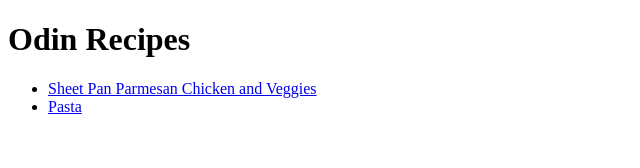
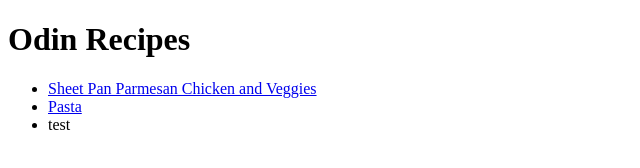
Before and after one commit to LDS076/odin-recipes, a plain HTML site: page index.html in a window 1280 px wide. Shown: the full height of the page, 0-640 px from the left. Drawn offline with Linux system fonts and the light colour scheme.

Commit message:
New version with test

```diff
--- a/index.html
+++ b/index.html
@@ -10,6 +10,7 @@
     <ul>
     <li><a href="recipes/Sheet Pan Parmesan Chicken and Veggies.html">Sheet Pan Parmesan Chicken and Veggies</a></li>
     <li><a href="recipes/Pasta.html">Pasta</a></li>
+    <li> test</li>
     </ul>
 </body>
 </html>
```
